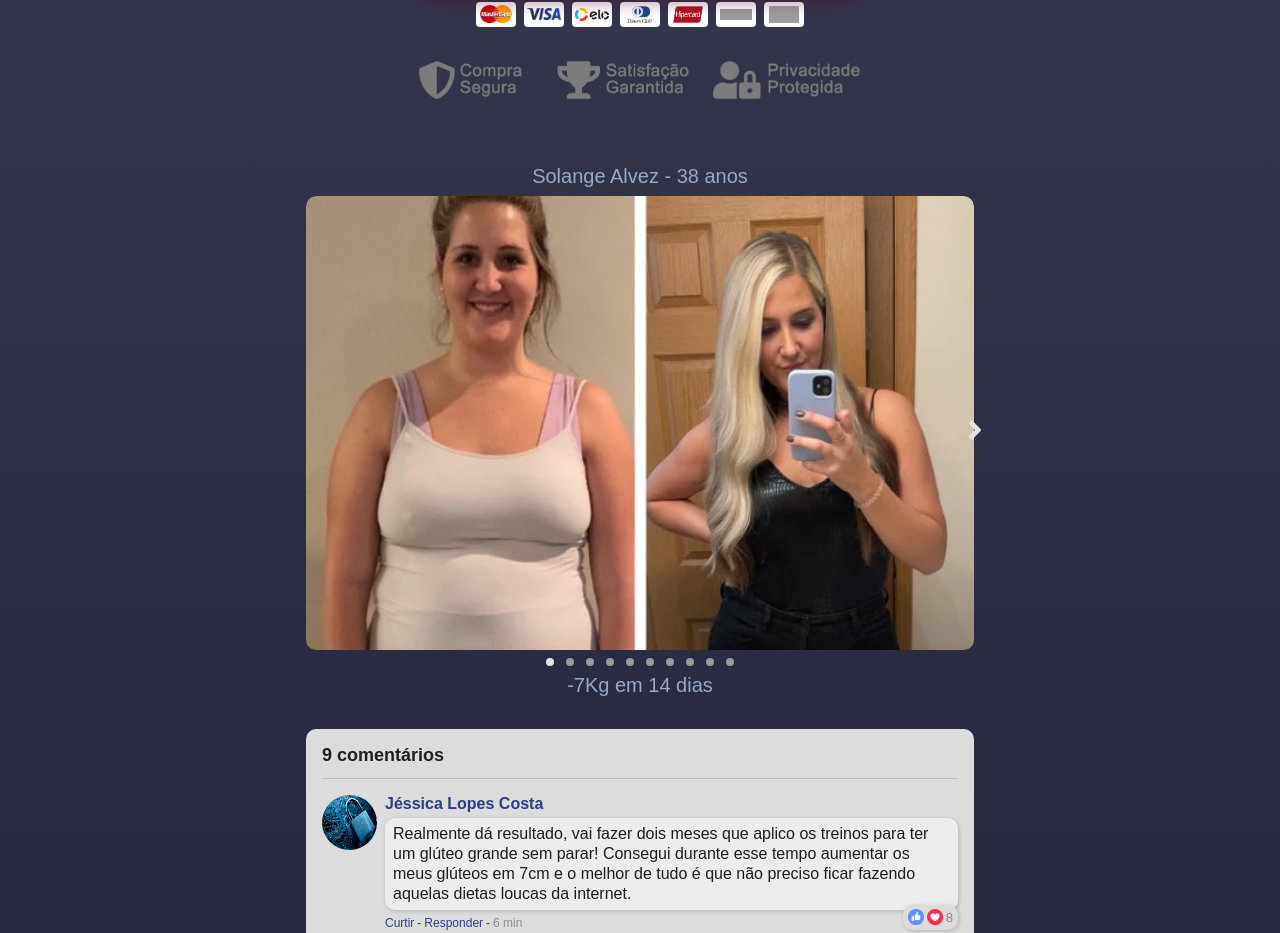
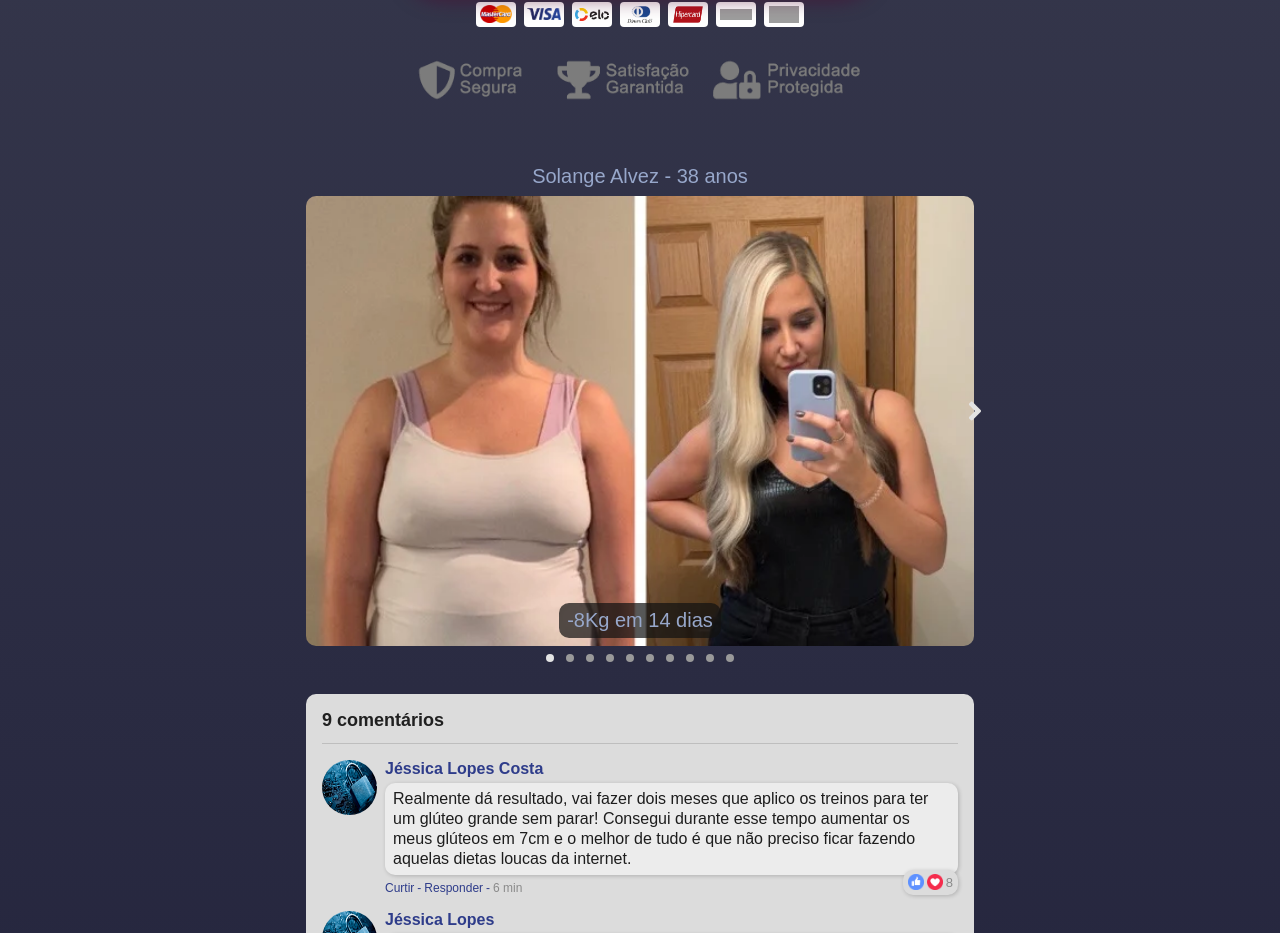
Before and after one commit to JeanVictorMachado/keto-life-max, a React (Create React App) app: page /pv in a window 1280 px wide. Shown: the part 911-1844 px from the top of the page. Built offline with nearby package versions, Linux system fonts and the light colour scheme; grey boxes are pictures that could not be loaded.

Commit message:
feat: updated

```diff
--- a/src/components/SliderComponent/index.tsx
+++ b/src/components/SliderComponent/index.tsx
@@ -7,53 +7,23 @@ import "./styles.css";
 
 export type SliderSettings = Settings;
 
-export const SliderComponent = () => {
+export interface SliderProps {
+  img: string;
+  name: string;
+  age: string;
+  lostWeight: string;
+  description: string;
+}
+
+export interface SliderComponentProps {
+  sliderParams: SliderProps[];
+}
+
+export const SliderComponent = ({ sliderParams }: SliderComponentProps) => {
   const sliderRef = useRef<Slider>(null);
 
   const [position, setPosition] = useState(0);
-
-  const testeSlider = [
-    {
-      img: "before-and-after-1.webp",
-      description: "Imagem pessoa antes e depois",
-    },
-    {
-      img: "before-and-after-2.jpg",
-      description: "Imagem pessoa antes e depois",
-    },
-    {
-      img: "before-and-after-3.jpg",
-      description: "Imagem pessoa antes e depois",
-    },
-    {
-      img: "before-and-after-4.jpg",
-      description: "Imagem pessoa antes e depois",
-    },
-    {
-      img: "before-and-after-5.png",
-      description: "Imagem pessoa antes e depois",
-    },
-    {
-      img: "before-and-after-6.png",
-      description: "Imagem pessoa antes e depois",
-    },
-    {
-      img: "before-and-after-7.jpg",
-      description: "Imagem pessoa antes e depois",
-    },
-    {
-      img: "before-and-after-8.jpg",
-      description: "Imagem pessoa antes e depois",
-    },
-    {
-      img: "before-and-after-9.jpg",
-      description: "Imagem pessoa antes e depois",
-    },
-    {
-      img: "before-and-after-10.jpg",
-      description: "Imagem pessoa antes e depois",
-    },
-  ];
+  const [lostWeight, setLostWeight] = useState("");
 
   const settings: SliderSettings = {
     dots: true,
@@ -73,21 +43,27 @@ export const SliderComponent = () => {
 
   return (
     <div className="slider__container">
-      <p className="slider__pearson-name">Solange Alvez - 38 anos</p>
+      <Slider ref={sliderRef} {...settings}>
+        {sliderParams.map((item, index) => (
+          <>
+            <div key={index}>
+              <p className="slider__pearson-name">{`${item.name} - ${item.age} anos`}</p>
 
-      <Slider ref={sliderRef} {...settings}>
-        {testeSlider.map((item) => (
               <div className="slider__img-container">
                 <img
                   src={item.img}
                   alt={item.description}
                   className="slider__img"
                 />
+
+                <div className="slider__quantity-weight">
+                  <span>{item.lostWeight}</span>
                 </div>
+              </div>
+            </div>
+          </>
         ))}
       </Slider>
-
-      <span className="slider__quantity-weight">-7Kg em 14 dias</span>
 
       <section className="slider__left-icon-box">
         {position !== 0 && (
--- a/src/components/SliderComponent/styles.css
+++ b/src/components/SliderComponent/styles.css
@@ -143,15 +143,25 @@
   width: 100%;
   margin-top: 8px;
   font-size: 20px;
-  color: #97a7ca;
   display: flex;
   justify-content: center;
+  position: absolute;
+  bottom: 8px;
+  z-index: 999;
+}
+
+.slider__quantity-weight span {
+  padding: 6px 8px;
+  border-radius: 10px;
+  background: rgba(17, 17, 17, 0.705);
+  color: #97a7ca;
 }
 
 .slider__img-container {
   width: 100%;
   max-height: 450px;
   border-radius: 10px;
+  position: relative;
 }
 
 @media (max-width: 670px) {
--- a/src/externalData/before-and-after_1.json
+++ b/src/externalData/before-and-after_1.json
@@ -1,42 +1,72 @@
 [
   {
     "img": "before-and-after-1.webp",
+    "name": "Solange Alvez",
+    "age": "38",
+    "lostWeight": "-8Kg em 14 dias",
     "description": "Imagem pessoa antes e depois"
   },
   {
     "img": "before-and-after-2.jpg",
+    "name": "Solange Alvez",
+    "age": "38",
+    "lostWeight": "-10Kg em 21 dias",
     "description": "Imagem pessoa antes e depois"
   },
   {
     "img": "before-and-after-3.jpg",
+    "name": "Solange Alvez",
+    "age": "38",
+    "lostWeight": "-14Kg em 14 dias",
     "description": "Imagem pessoa antes e depois"
   },
   {
     "img": "before-and-after-4.jpg",
+    "name": "Solange Alvez",
+    "age": "38",
+    "lostWeight": "-14Kg em 14 dias",
     "description": "Imagem pessoa antes e depois"
   },
   {
     "img": "before-and-after-5.png",
+    "name": "Solange Alvez",
+    "age": "38",
+    "lostWeight": "-14Kg em 14 dias",
     "description": "Imagem pessoa antes e depois"
   },
   {
     "img": "before-and-after-6.png",
+    "name": "Solange Alvez",
+    "age": "38",
+    "lostWeight": "-14Kg em 14 dias",
     "description": "Imagem pessoa antes e depois"
   },
   {
     "img": "before-and-after-7.jpg",
+    "name": "Solange Alvez",
+    "age": "38",
+    "lostWeight": "-14Kg em 14 dias",
     "description": "Imagem pessoa antes e depois"
   },
   {
     "img": "before-and-after-8.jpg",
+    "name": "Solange Alvez",
+    "age": "38",
+    "lostWeight": "-14Kg em 14 dias",
     "description": "Imagem pessoa antes e depois"
   },
   {
     "img": "before-and-after-9.jpg",
+    "name": "Solange Alvez",
+    "age": "38",
+    "lostWeight": "-14Kg em 14 dias",
     "description": "Imagem pessoa antes e depois"
   },
   {
     "img": "before-and-after-10.jpg",
+    "name": "Solange Alvez",
+    "age": "38",
+    "lostWeight": "-14Kg em 14 dias",
     "description": "Imagem pessoa antes e depois"
   }
 ]
--- a/src/pages/SalesPage/index.tsx
+++ b/src/pages/SalesPage/index.tsx
@@ -4,10 +4,11 @@ import { Footer } from "../../components/Footer";
 import { TestimonialProps } from "../../context/ContextApi";
 import { SalesButton } from "../../components/SalesButton";
 import { TimeCounter } from "../../components/TimeCounter";
-import { SliderComponent } from "../../components/SliderComponent";
+import { SliderComponent, SliderProps } from "../../components/SliderComponent";
 import { AiFillSound } from "react-icons/ai";
 
 import testimonialScripts from "../../externalData/testimonial_1.json";
+import beforeAndAfterScripts from "../../externalData/before-and-after_1.json";
 
 import "./styles.css";
 
@@ -18,6 +19,10 @@ export const SalesPage = () => {
 
   const testimonial = useMemo(() => {
     return testimonialScripts as TestimonialProps[];
+  }, []);
+
+  const beforeAndAfter = useMemo(() => {
+    return beforeAndAfterScripts as SliderProps[];
   }, []);
 
   useEffect(() => {
@@ -78,7 +83,7 @@ export const SalesPage = () => {
 
       {showBeforeAfterImg && (
         <section className="sales-page__slider-container">
-          <SliderComponent />
+          <SliderComponent sliderParams={beforeAndAfter} />
         </section>
       )}
 
```
Lines whose indentation alone changed are shown as unchanged.
